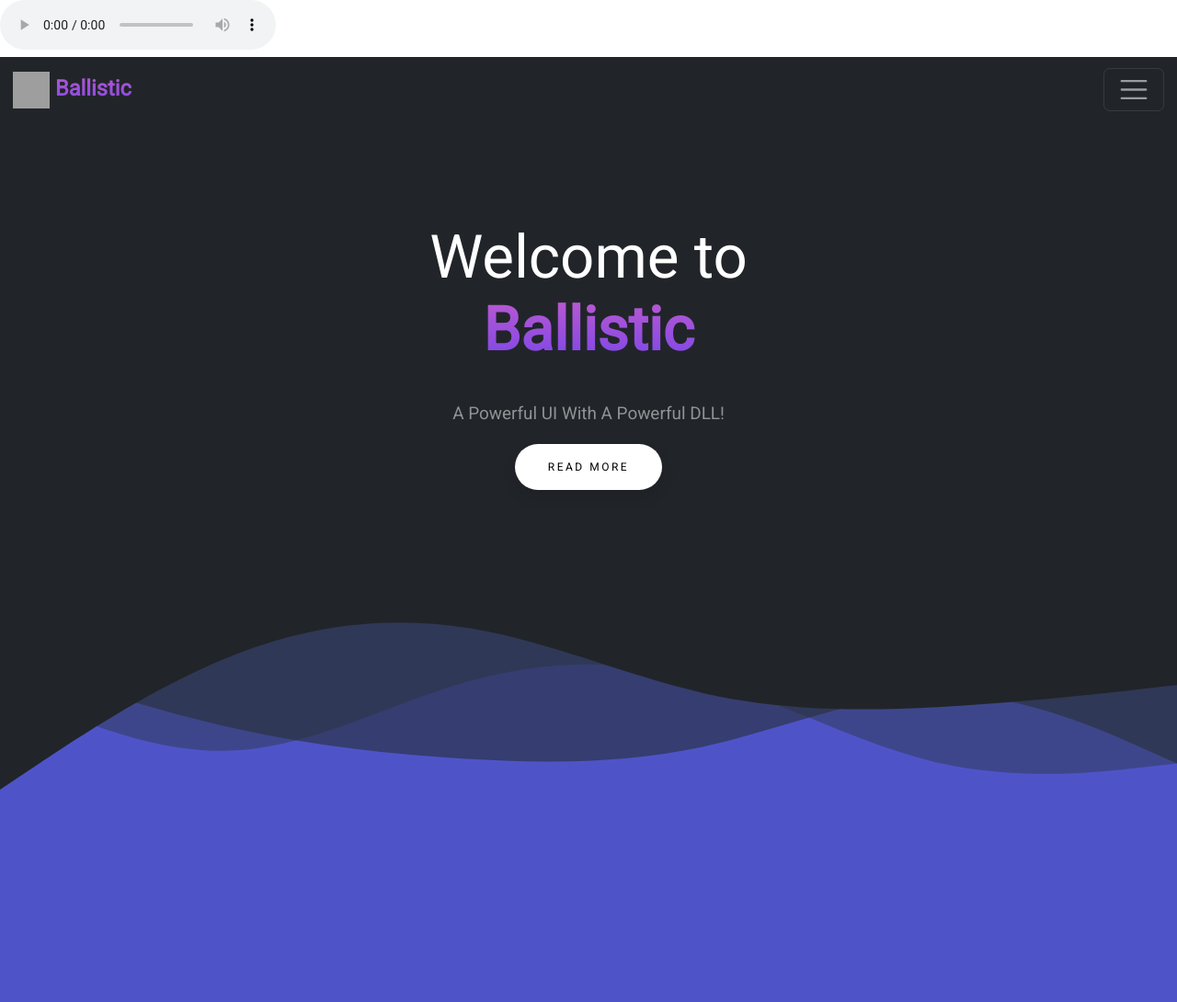
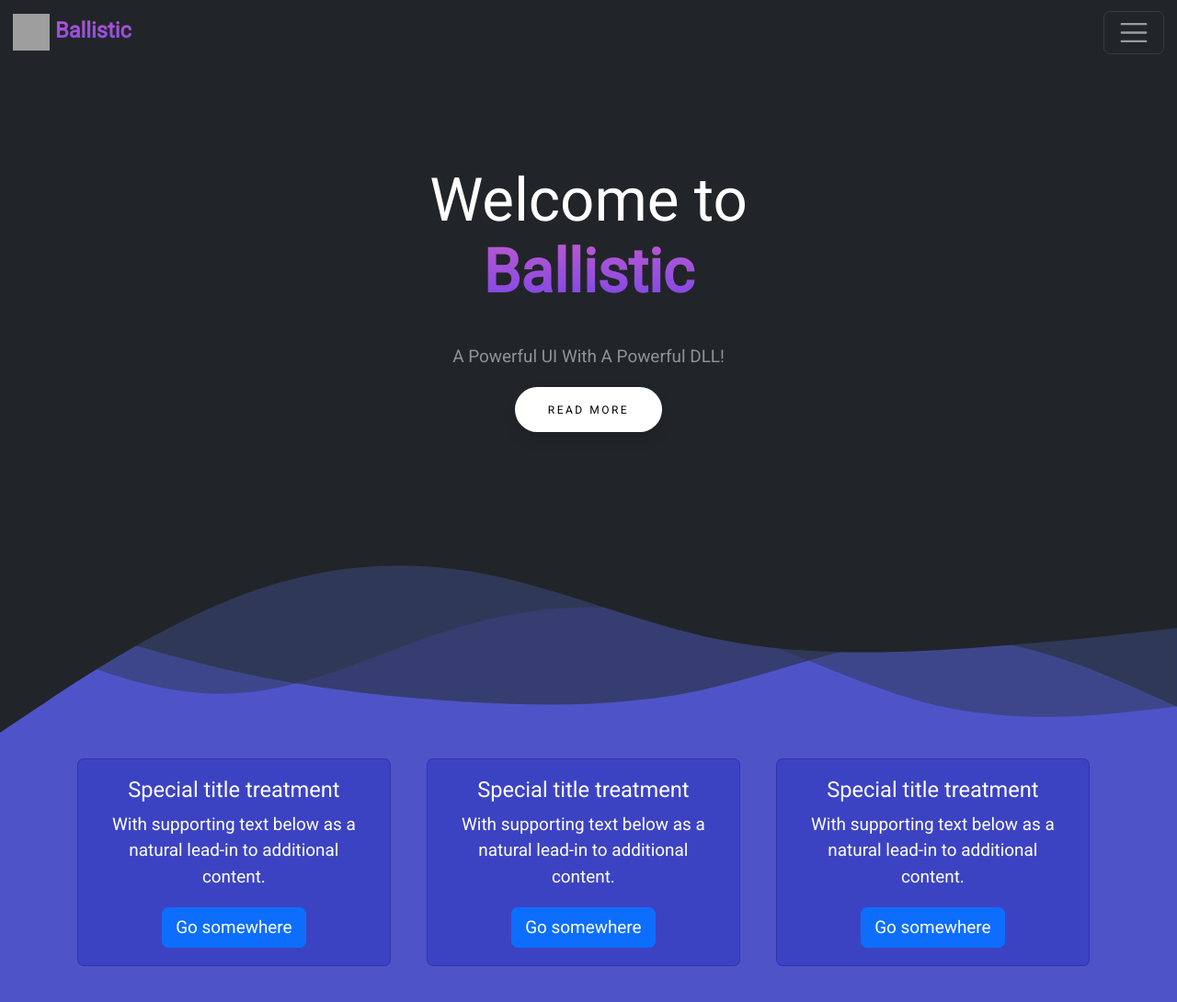
Before and after one commit to Yxild/ballistic-site, an Astro site: page / in a window 1280 px wide. Shown: the top 1090 px of the page at 92% size. Built offline with nearby package versions, Linux system fonts and the light colour scheme; Astro itself is replaced by a stand-in of ours; grey boxes are pictures that could not be loaded.

Commit message:
1 file modified, 1 added, 1 deleted

```diff
--- a/src/pages/index.astro
+++ b/src/pages/index.astro
@@ -5,13 +5,6 @@
 
 <link href="https://cdn.jsdelivr.net/npm/bootstrap@5.2.0/dist/css/bootstrap.min.css" rel="stylesheet" integrity="sha384-gH2yIJqKdNHPEq0n4Mqa/HGKIhSkIHeL5AyhkYV8i59U5AR6csBvApHHNl/vI1Bx" crossorigin="anonymous">
 <script src="https://cdn.jsdelivr.net/npm/bootstrap@5.2.0/dist/js/bootstrap.bundle.min.js" integrity="sha384-A3rJD856KowSb7dwlZdYEkO39Gagi7vIsF0jrRAoQmDKKtQBHUuLZ9AsSv4jD4Xa" crossorigin="anonymous"></script>
-<audio controls autoplay>
-
-  <source src="" type="audio/mpeg">
-
-  Your browser does not support the audio element.
-
-</audio>
 
 <Layout title="Ballistic - Home">
         <nav class="navbar navbar-dark bg-dark">
@@ -68,10 +61,39 @@
             <li></li>
             <li></li>
         </ul>
+        <div>
+          <div class="container text-center">
+            <div class="row">
+              <div class="col">
+                <div class="card" style="width: 18rem; background-color: #3c43c3;">
+  <div class="card-body">
+    <h5 class="card-title">Special title treatment</h5>
+    <p class="card-text">With supporting text below as a natural lead-in to additional content.</p>
+    <a href="#" class="btn btn-primary">Go somewhere</a>
+  </div>
+</div>
+              </div>
+            <div class="col">
+              <div class="card" style="width: 18rem; background-color: #3c43c3; height: 100;">
+  <div class="card-body">
+    <h5 class="card-title">Special title treatment</h5>
+    <p class="card-text">With supporting text below as a natural lead-in to additional content.</p>
+    <a href="#" class="btn btn-primary">Go somewhere</a>
+  </div>
+</div>
+            </div>
+            <div class="col">
+              <div class="card" style="width: 18rem; background-color: #3c43c3;">
+  <div class="card-body">
+    <h5 class="card-title">Special title treatment</h5>
+    <p class="card-text">With supporting text below as a natural lead-in to additional content.</p>
+    <a href="#" class="btn btn-primary">Go somewhere</a>
+  </div>
+</div>
+            </div>
+          </div>
+        </div>
       </div>
-    </div>
-    <div>
-
     </div>
 </Layout>
 <style>
@@ -273,10 +295,16 @@
 
 
 .area{
-    background: #4e54c8;
-    background: -webkit-linear-gradient(to left, #8f94fb, #4e54c8);
-    width: 100%;
-    height:200vh;
+  background: #4e54c8;
+  background: -webkit-linear-gradient(to left, #8f94fb, #4e54c8);
+  width: 100%;
+  height: 200vh;
+}
+
+.area-cards {
+  display: flex;
+  flex-wrap: wrap;
+  align-content: center;
 }
 
 .circles{
```
Also changed, not shown: 2 other files.
